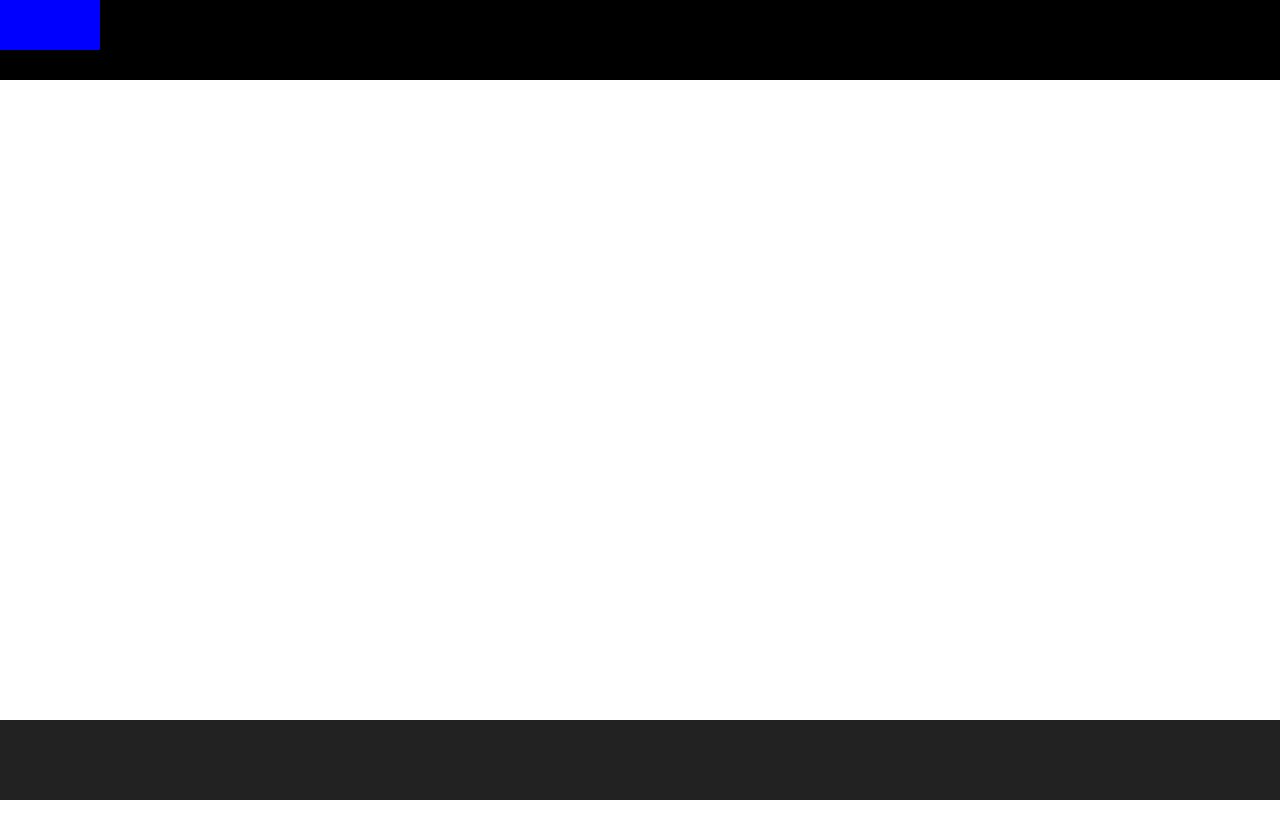
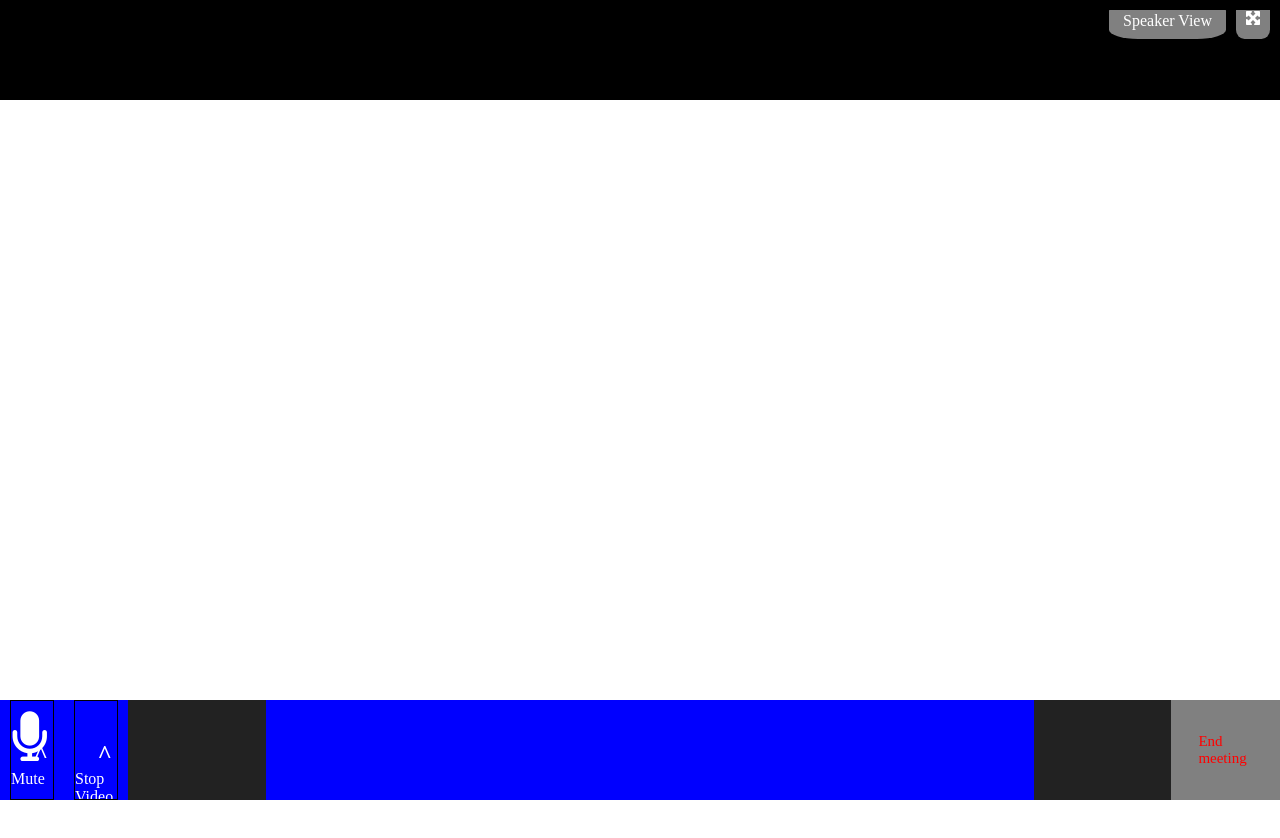
Before and after one commit to GerardoITA/html-css-zoom, a plain HTML site: page index.html in a window 1280 px wide. Shown: the top 838 px of the page. Drawn offline with Linux system fonts and the light colour scheme.

Commit message:
will continue later

```diff
--- a/css/style.css
+++ b/css/style.css
@@ -2,22 +2,26 @@
     margin: 0;
     padding: 0;
     box-sizing: border-box;
+    color: white;
+    overflow: hidden;
 }
 header {
     position: fixed;
     top: 0px;
-    height: 10vh;
+    height: 100px;
     width: 100vw;
     background-color: black;
+    display: flex;
+    justify-content: flex-end;
 }
 footer {
     position: fixed;
     bottom: 0px;
-    height: 10vh;
+    height: 100px;
     width: 100vw;
     background-color: rgb(34, 34, 34);
     display: flex;
-    justify-content: flex-end;
+    justify-content: space-between;
 }
 main {
     height: 1500px;
@@ -25,6 +29,67 @@ main {
 }
 /* ////////////////// Header ////////////////// */
 .top_bar {
+    margin-top: 10px;
+}
+.top_button {
+    margin-right: 10px;
+    padding: 10px;
+    background-color: grey;
+    border-radius: 25% ;
+
+}
+/* ////////////////// Footer ////////////////// */
+footer i {
+    font-size: 50px;
+}
+.icon {
+    height: 70%;
+    width: 100%;
+    padding-top: 10px;
+}
+.button {
+    width: 75px;
+    position: relative;
+    border: 1px solid black;
+    margin: 0 10px;
+}
+.caret {
+    position: absolute;
+    top: 40px;
+    right: 5px;
+    font-size: 25px;
+    font-weight: 800;
+}
+.leave {
+    height: 100%;
+    width: 8.5%;
+    background-color: grey;
+    position: relative;
+}
+#end-meeting {
+    color: red;
+    font-size: 15px;
+    position: absolute;
+    top: 50%;
+    left: 50%;
+    transform: translate(-50%, -50%);
+}
+.cam_controls {
+    height: 100%;
+    width: 10%;
+    display: flex;
+    justify-content: center;
+}
+.bottom_bar {
+    height: 100%;
+    width: 60%;
+}
+
+
+
+
+/* Debug */
+footer>div {
     width: 100px;
     height: 50px;
     background-color: blue;
--- a/index.html
+++ b/index.html
@@ -12,7 +12,12 @@
     <!-- Header -->
     <header>
         <div class="top_bar">
-
+            <span class="top_button">
+                <i class="fa-sharp fa-solid fa-grid"></i><span> Speaker View</span>
+            </span>
+            <span class="top_button">
+                <i class="fa-solid fa-maximize"></i><span>
+            </span>
         </div>
     </header>
     <!-- Main -->
@@ -21,8 +26,25 @@
     </main>
     <!-- Footer -->
     <footer>
+        <div class="cam_controls">
+            <div class="button">
+                <div class="icon">
+                    <i class="fa-solid fa-microphone"></i>
+                </div>
+                Mute <span class="caret">&#94;</span>
+            </div>
+            <div class="button">
+                <div class="icon">
+                    <i class="fa-solid fa-camera-web"></i>
+                </div>
+                Stop Video <span class="caret">&#94;</span>
+            </div>
+        </div>
         <div class="bottom_bar">
 
+        </div>
+        <div class="leave">
+            <span id="end-meeting">End meeting</span>
         </div>
     </footer>
 </body>
```
